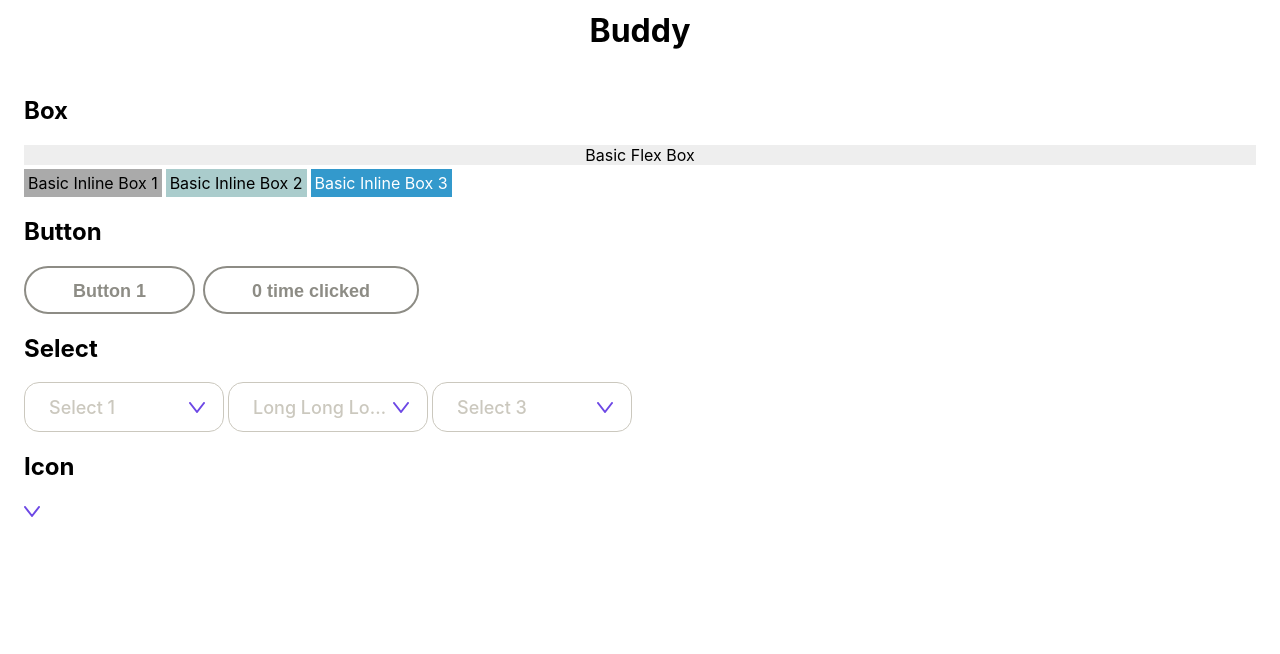
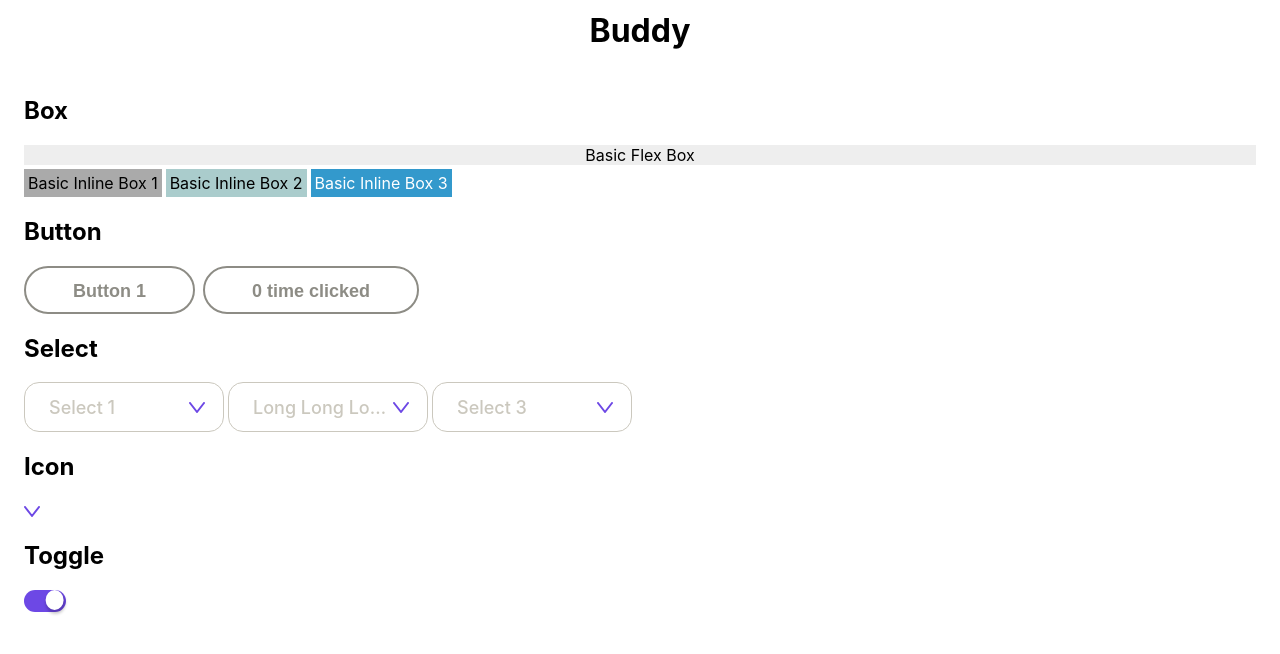
Before and after one commit to kmu-kcc/buddy-frontend, a React (Create React App) app: page /test in a window 1280 px wide. Shown: the top 654 px of the page. Built offline with nearby package versions, Linux system fonts and the light colour scheme.

Commit message:
Implement Toggle switch

```diff
--- /dev/null
+++ b/src/components/ToggleSwitch.tsx
@@ -0,0 +1,61 @@
+import React, {useState, useCallback} from 'react';
+import styled from 'styled-components';
+import {
+  space, SpaceProps,
+  width, WidthProps,
+  maxWidth, MaxWidthProps,
+  minWidth, MinWidthProps,
+} from 'styled-system';
+
+const Wrapper = styled.div<SpaceProps & WidthProps & MaxWidthProps & MinWidthProps>`
+  display: inline-block;
+  position: relative;
+  user-select: none;
+  ${width}
+  ${maxWidth}
+  ${minWidth}
+  ${space}
+`;
+
+const Toggle = styled.div<{onToggle: boolean;}>`
+  display: block;
+  width: 42px;
+  height: 22px;
+  align-items: center;
+  border-radius: 15px;
+  cursor: pointer;
+  vertical-align: middle;
+  background-color: ${({onToggle}) => onToggle ? '#EFEBFC': '#6D48E5'};
+  transition : 0.2s;
+`;
+
+const ToggleBall = styled.div<{onToggle:boolean}>`
+  display: block;
+  width: 18px;
+  height: 20px;
+  border-radius: 50%;
+  background-color: #ffff;
+  vertical-align: middle;
+  transform: ${({onToggle}) => onToggle ? 'translateX(-20%)': 'translateX(120%)'};
+  box-shadow: 1px 3px 3px 1px rgba(0, 0, 0, 0.2);
+  transition : 0.2s;
+`;
+
+interface Props extends SpaceProps, WidthProps, MaxWidthProps, MinWidthProps {
+    children?: JSX.Element;
+  }
+
+export const ToggleSwitch = (props: Props) => {
+  const {...styles} = props;
+  const [isToggle, setToggle] = useState(false);
+  const handleToggleClick = useCallback(() => {
+    setToggle(!isToggle);
+  }, [isToggle, setToggle]);
+  return (
+    <Wrapper {...styles}>
+      <Toggle onToggle={isToggle} onClick={handleToggleClick}>
+        <ToggleBall onToggle={isToggle} onClick={handleToggleClick} />
+      </Toggle>
+    </Wrapper>
+  );
+};
--- a/src/components/index.ts
+++ b/src/components/index.ts
@@ -3,3 +3,4 @@ export {Button} from './Button';
 export {Icon} from './Icon';
 export {Select} from './Select';
 export {Layout} from './Layout';
+export {ToggleSwitch} from './ToggleSwitch';
--- a/src/pages/Test.tsx
+++ b/src/pages/Test.tsx
@@ -1,6 +1,6 @@
 import React, {useCallback, useState} from 'react';
 import styled from 'styled-components';
-import {Button, Box, Select} from '../components';
+import {Button, Box, Select, ToggleSwitch} from '../components';
 import {Arrow} from '../components/icons';
 
 const Wrapper = styled.div`
@@ -56,6 +56,8 @@ export const Test = () => {
       </Select>
       <h2>Icon</h2>
       <Arrow scale={1} cursor='pointer' />
+      <h2>Toggle</h2>
+      <ToggleSwitch />
     </Wrapper>
   );
 };
```
